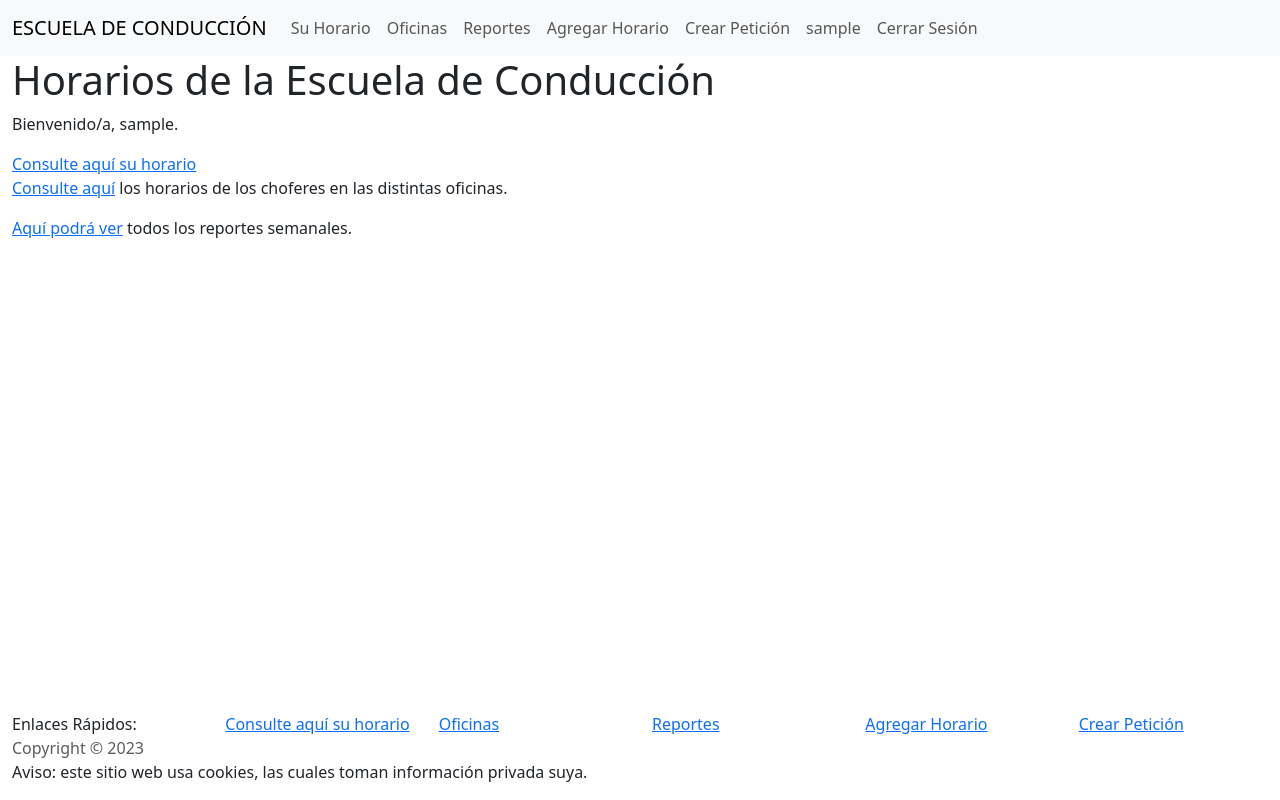
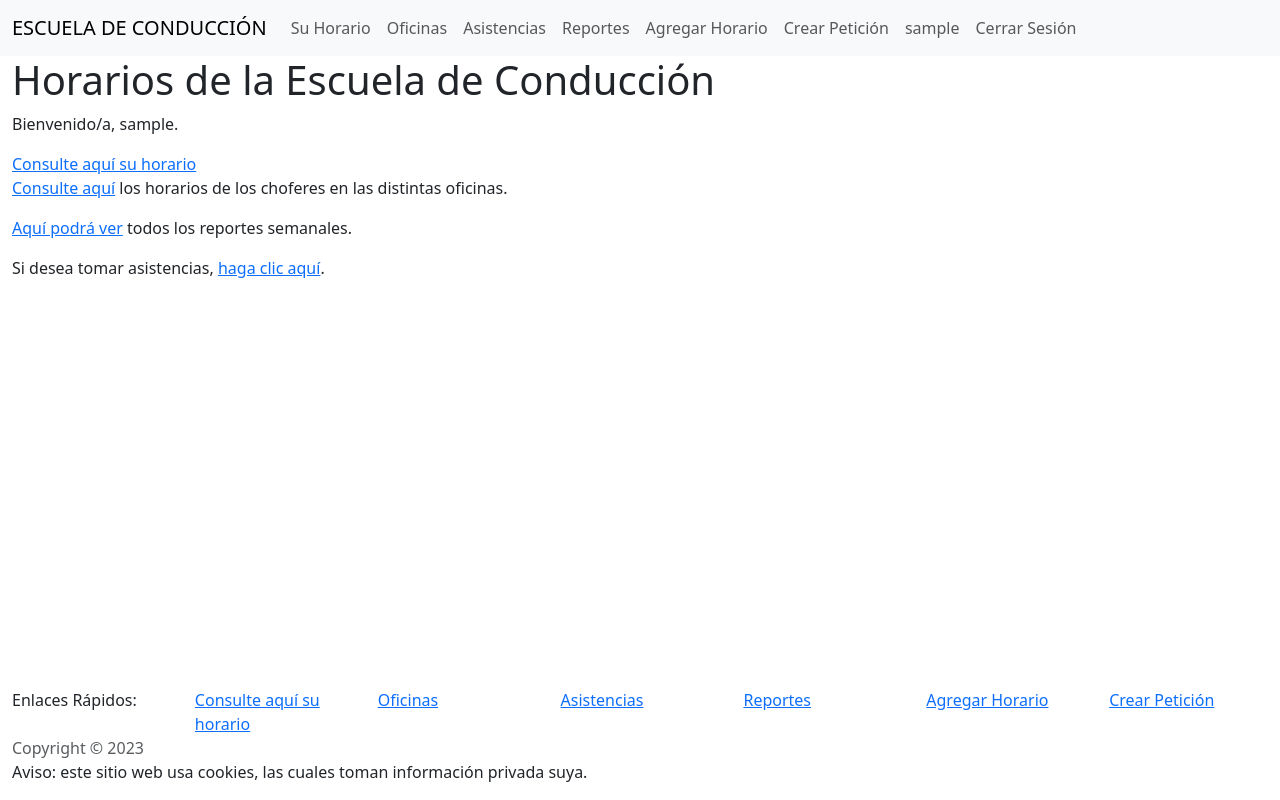
Before and after one commit to eduardoluis11/escuela-de-conduccion, a Django app: page / in a window 1280 px wide. Run offline with Django 4.2, Linux system fonts and the light colour scheme; a user stored in the database is signed in; tables that the repository leaves empty hold one stand-in row (values such as "Sample post").

Commit message:
Agregue enlaces a Asistencias en Home

```diff
--- a/app_horarios/templates/disposicion.html
+++ b/app_horarios/templates/disposicion.html
@@ -82,6 +82,9 @@ horarios, y el de crear peticiones.
                             <a class="nav-link" href="#">Oficinas</a>
                         </li>
                         <li class="nav-item">
+                            <a class="nav-link" href="#">Asistencias</a>
+                        </li>
+                        <li class="nav-item">
                             <a class="nav-link" href="#">Reportes</a>
                         </li>
                         <li class="nav-item">
@@ -162,6 +165,10 @@ Con colocar todo el footer con un container fluid, se me quitaron los overflows.
                 </div>
 
                 <div class="col">
+                    <a href="#">Asistencias</a>
+                </div>
+
+                <div class="col">
                     <a href="#">Reportes</a>
                 </div>
 
--- a/app_horarios/templates/index.html
+++ b/app_horarios/templates/index.html
@@ -34,6 +34,9 @@ llama al código de disposicion.html (para renderizar la barra de navegación y
                 <p>
                     <a href="#">Aquí podrá ver</a> todos los reportes semanales.
                 </p>
+                <p>
+                    Si desea tomar asistencias, <a href="#">haga clic aquí</a>.
+                </p>
             {% endif %}
         {% endfor %}    <!-- Fin de la página de inicio para Secretarios y el Administrador -->
 
```
